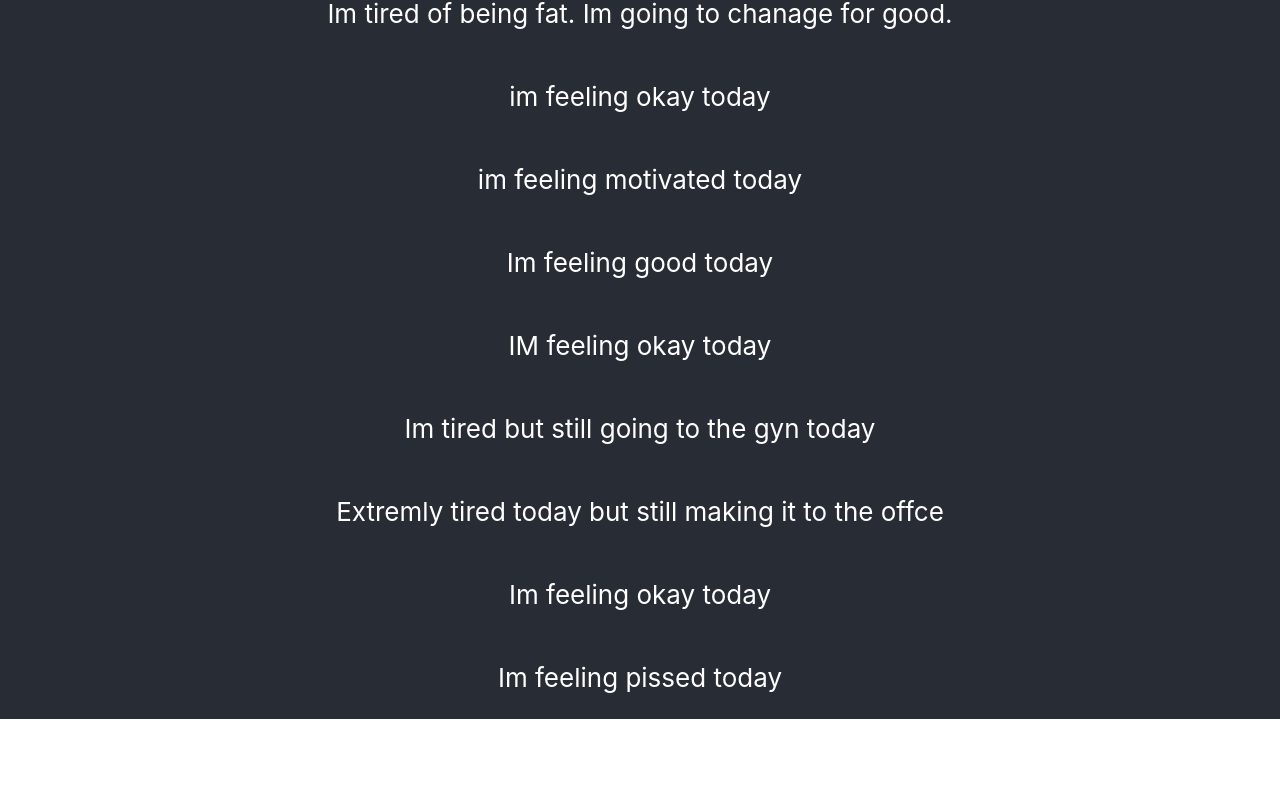
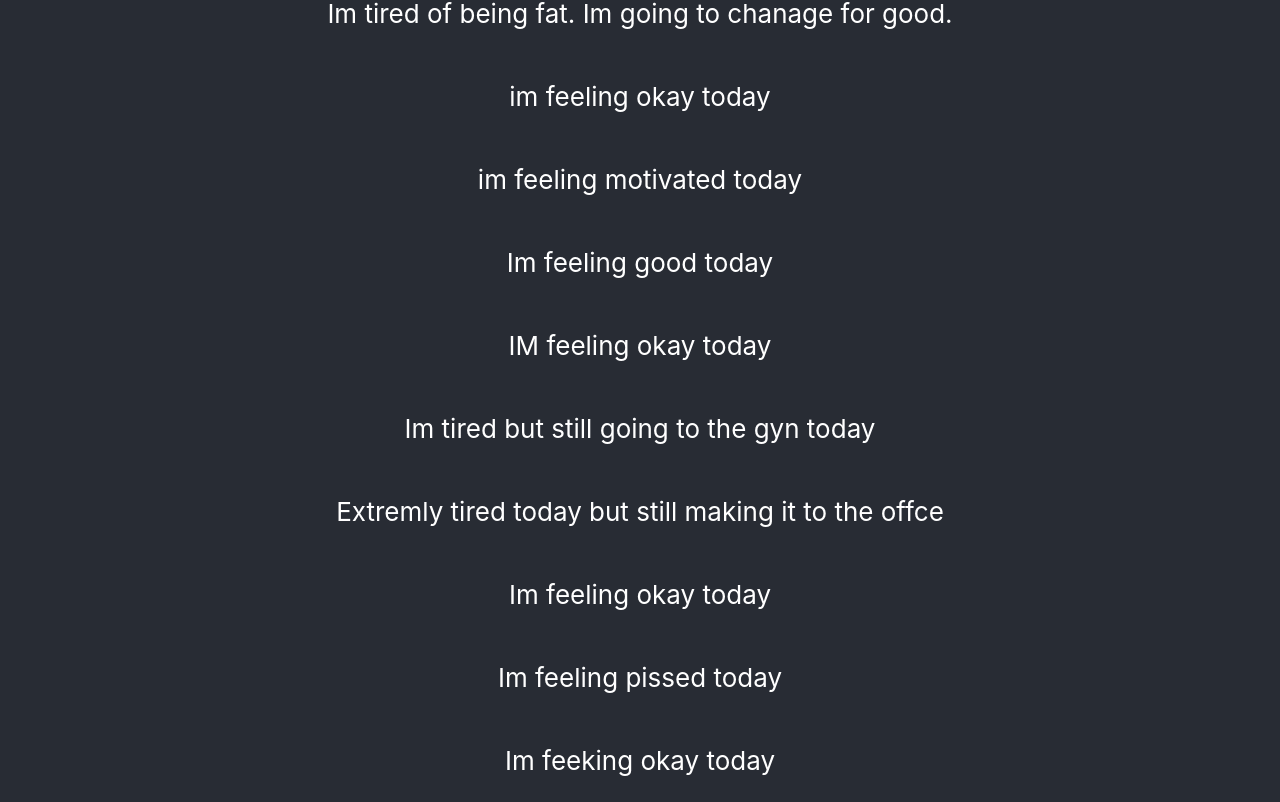
Before and after one commit to tyler-ray90/testing-05-18, a React (Create React App) app: page / in a window 1280 px wide. Shown: the part 3241-4043 px from the top of the page. Before the commit the page ends 3960 px from the top, so only its background shows below. Built offline with nearby package versions, Linux system fonts and the light colour scheme.

Commit message:
new commit

```diff
--- a/src/App.js
+++ b/src/App.js
@@ -57,6 +57,7 @@ function App() {
         <p>Extremly tired today but still making it to the offce</p>
         <p>Im feeling okay today</p>
         <p>Im feeling pissed today</p>
+        <p>Im feeking okay today </p>
 
       </header>
     </div>
```
